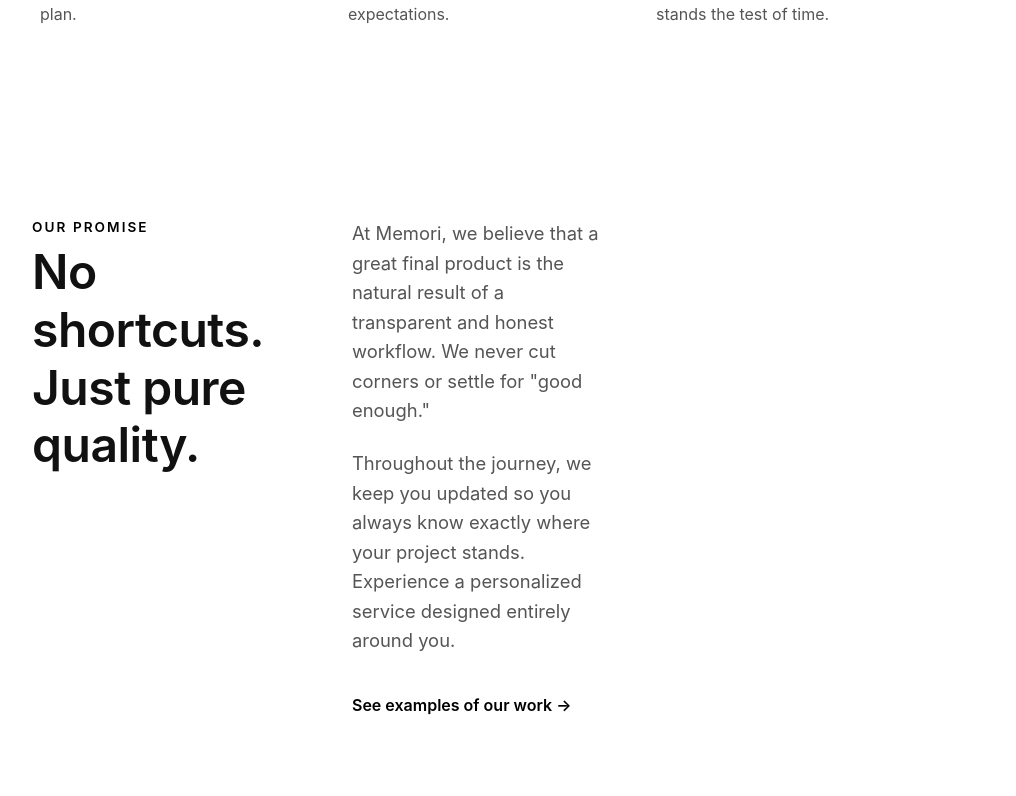
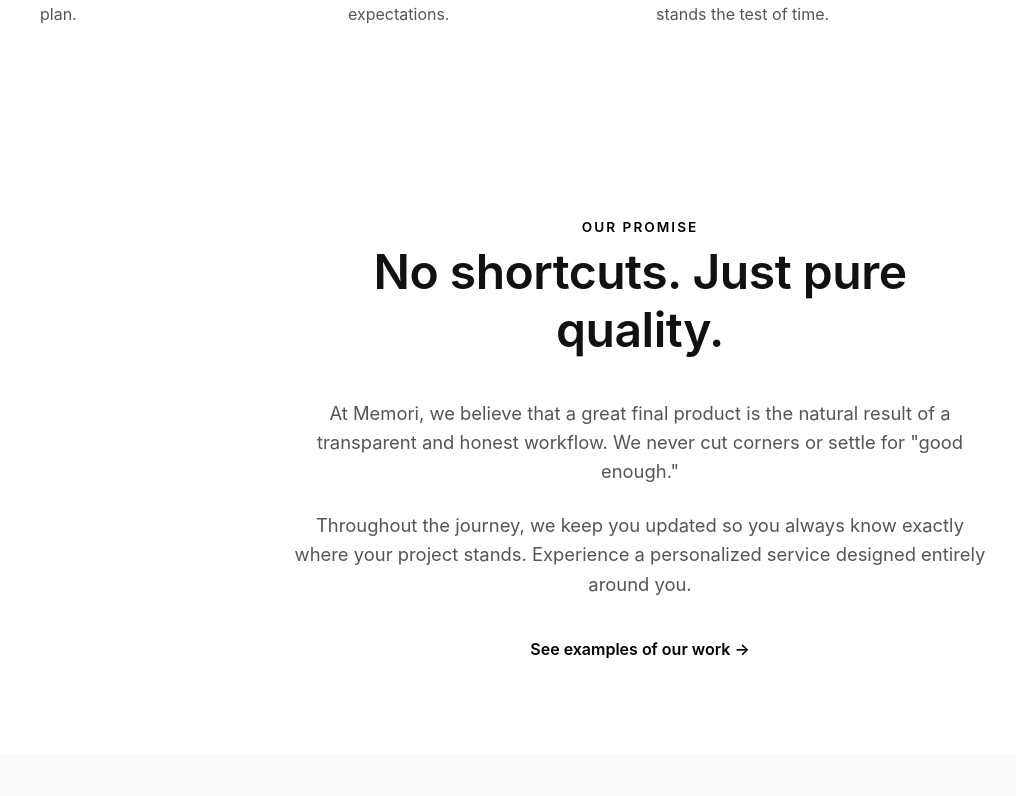
Before and after one commit to MEMORILLC/MEMORI, a SvelteKit app: page /how-it-works in a window 1280 px wide. Shown: the part 1024-1820 px from the top of the page, without its empty margins (0-1016 px from the left). Built offline with nearby package versions, Linux system fonts and the light colour scheme.

Commit message:
Center the "Our Promise" section to match the "Our Process" layout

```diff
--- a/src/routes/how-it-works/+page.svelte
+++ b/src/routes/how-it-works/+page.svelte
@@ -78,14 +78,13 @@
 </section>
 
 <!-- QUALITY COMMITMENT SECTION -->
-<section class="section about-grid">
-  <div class="section-inner about-grid">
-    <div>
+<section class="section promise">
+  <div class="section-inner">
+    <div class="promise-content">
       <p class="eyebrow">OUR PROMISE</p>
       <h2>No shortcuts. Just pure quality.</h2>
-    </div>
 
-    <div class="about-text">
+      <div class="promise-text">
         <p>
           At {site.companyName}, we believe that a great final product is the natural result of
           a transparent and honest workflow. We never cut corners or settle for "good enough."
@@ -97,6 +96,7 @@
         </p>
 
         <a href={resolve("/gallery")} class="text-link" aria-label="View full gallery">See examples of our work →</a>
+      </div>
     </div>
   </div>
 </section>
@@ -222,29 +222,28 @@
     margin: 0;
   }
 
-  /* --- ABOUT/PROMISE GRID SPLIT --- */
-  .about-grid {
-    display: grid;
-    grid-template-columns: 1fr;
-    gap: 2rem;
-    align-items: start;
+  /* --- PROMISE SECTION (CENTERED) --- */
+  .promise {
+    text-align: center;
   }
 
-  @media (min-width: 768px) {
-    .about-grid {
-      grid-template-columns: 1fr 1fr;
-      gap: 4rem;
-    }
+  .promise-content {
+    max-width: 700px;
+    margin: 0 auto;
   }
 
-  .about-text p {
+  .promise-content h2 {
+    margin-bottom: 2.5rem;
+  }
+
+  .promise-text p {
     font-size: 1.15rem;
     line-height: 1.6;
     color: var(--color-text-muted, #555);
     margin: 0 0 1.5rem 0;
   }
 
-  .about-text p:last-of-type {
+  .promise-text p:last-of-type {
     margin-bottom: 2.5rem;
   }
 
```
Lines whose indentation alone changed are shown as unchanged.
